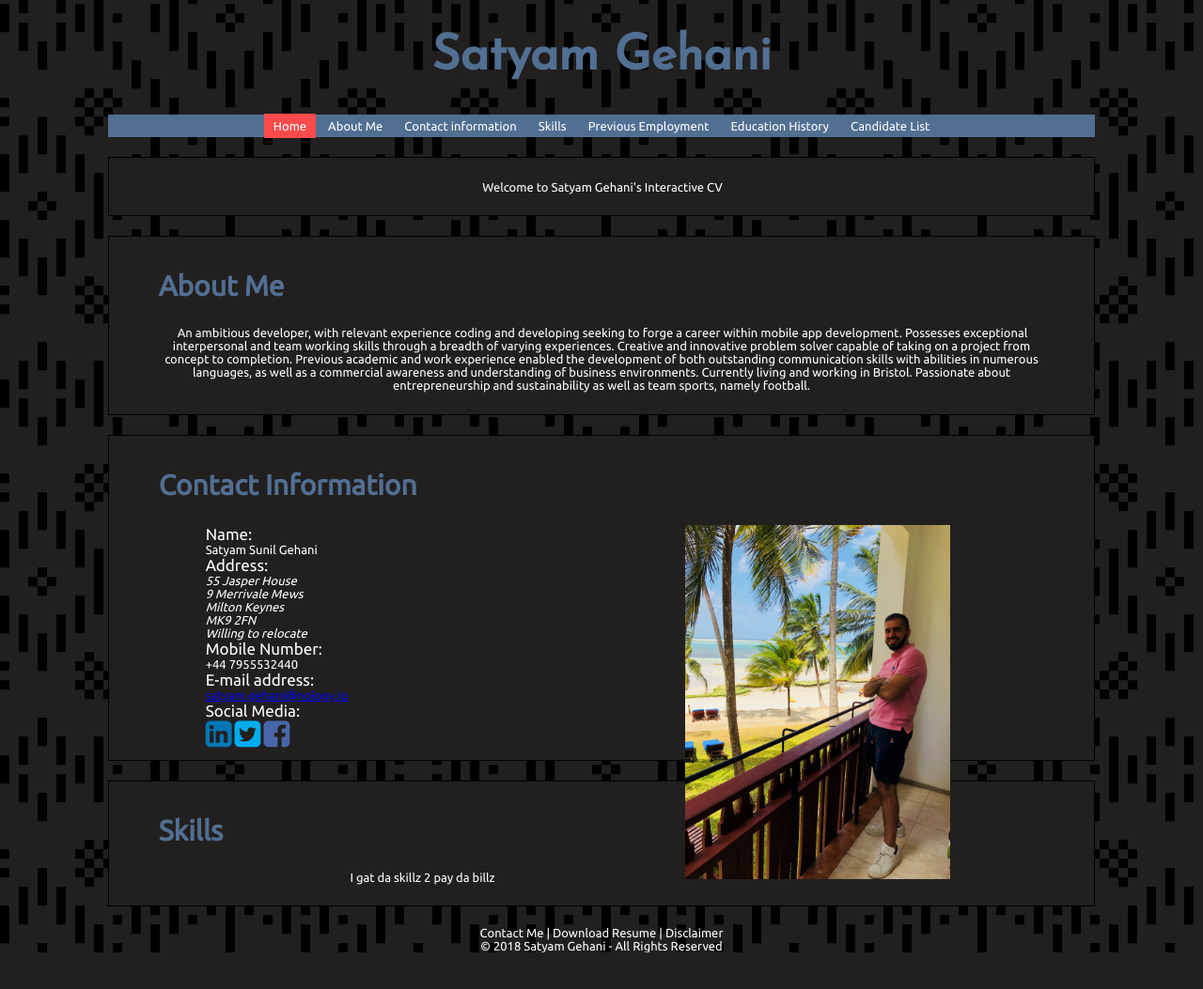
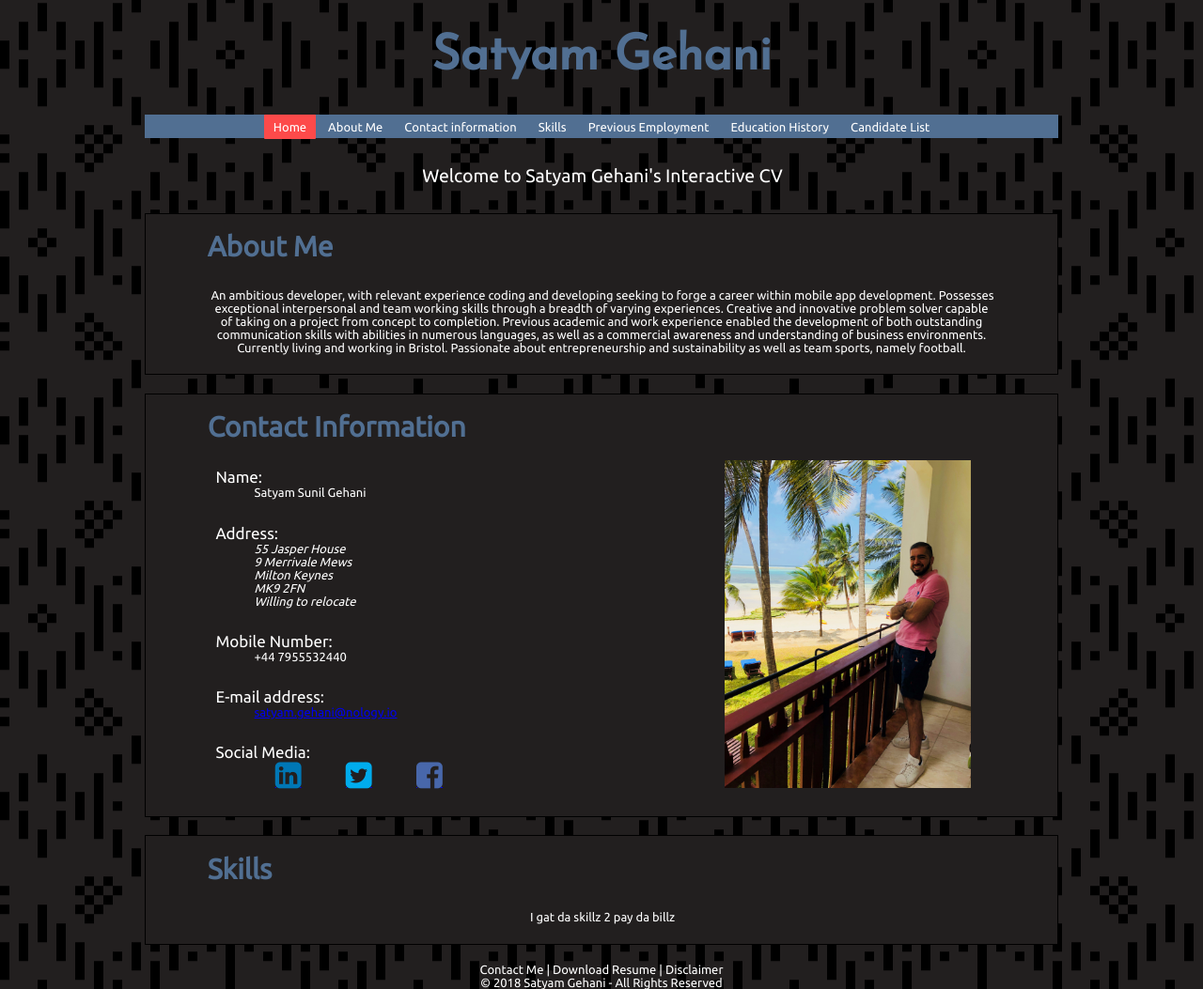
Before and after one commit to Emmanuelnology/CV, a PHP site: page /satyam/index.html in a window 1280 px wide. Shown: the whole page at 94% size. Before the commit the page ends 1014 px from the top, so only its background shows below. Run offline with PHP 8.4, Linux system fonts and the light colour scheme.

Commit message:
layout & padding changes

```diff
--- a/satyam/index.html
+++ b/satyam/index.html
@@ -11,9 +11,8 @@
     <header>
         <h1>Satyam Gehani</h1>
     </header>
-
-        <nav>
-            <div>
+    <nav>
+        <div>
             <ul>
                 <li><a class="selected" href="index.html">Home</a></li>
                 <li><a href="#aboutme">About Me</a></li>
@@ -23,9 +22,8 @@
                 <li><a href="#education">Education History</a></li>
                 <li><a href="/brunel-oct-18/">Candidate List</a></li>
             </ul>
-            </div>
-        </nav>
-
+        </div>
+    </nav>
     <main>
         <div id="introtext" class="content">
             <p>Welcome to Satyam Gehani's Interactive CV</p>
@@ -36,7 +34,9 @@
         </div>
         <div id="contactinfo" class="content">
             <h2>Contact Information</h2>
-            <img src="saty.jpg" alt="satyam gehani" />
+            <div id="satyimage">
+                <img src="saty.jpg" alt="satyam gehani" />
+            </div>
             <li>Name:
                 <div>Satyam Sunil Gehani</div>
             </li>
@@ -59,9 +59,9 @@
             </li>
             <li>Social Media:
                 <div id="socialmedia">
-                <a href="https://uk.linkedin.com/in/satyam-gehani"> <i id="linkedin" class="fa fa-linkedin-square" aria-hidden="true"></i></a>
-                <a href="https://www.twitter.com/satyamos"><i id="twitter" class="fa fa-twitter-square" aria-hidden="true"></i></a>
-                <a href="https://www.facebook.com/satyamos"><i id="facebook" class="fa fa-facebook-square " aria-hidden="true"></i></a>
+                <a href="https://uk.linkedin.com/in/satyam-gehani" target="blank"> <i id="linkedin" class="fa fa-linkedin-square" aria-hidden="true"></i></a>
+                <a href="https://www.twitter.com/satyamos" target="blank"><i id="twitter" class="fa fa-twitter-square" aria-hidden="true"></i></a>
+                <a href="https://www.facebook.com/satyamos" target="blank"><i id="facebook" class="fa fa-facebook-square " aria-hidden="true"></i></a>
                 </div>
             </li>
         </div>
@@ -71,7 +71,7 @@
         </div>
     </main>
     <footer>
-        Contact Me | Download Resume | Disclaimer
+        <div> Contact Me | <a id="bottomnav" href="Satyam Gehani CV.pdf" target="blank">Download Resume</a> | Disclaimer</div>
         <div class="footer">
             &copy; 2018 Satyam Gehani - All Rights Reserved
         </div>
--- a/satyam/styles.css
+++ b/satyam/styles.css
@@ -7,14 +7,14 @@ body{
     background-image:url('folk-pattern.png') ;
     background-position: bottom;
     background-attachment: fixed;
-    padding: 0% 2%;
+    padding: 0% 5%;
     margin: 0% 7%;
 }
 div.content{
     background-color: rgb(34, 31, 31);
     padding: 0.5em;
     border: black solid 1px;
-    padding: 1% 5%;
+    padding: 0% 5%;
     margin: 2% 0%;
 }
 h1{
@@ -25,11 +25,13 @@ h1{
 h2{
     color: #516f92;
     font-size: 2.3em;
+    margin: 2%;
 }
 p{
     text-indent:2px;
     font-size:1em;
     text-align: center;
+    padding: 1% 2%;
 }
 /*nav bar*/
 nav > * {
@@ -40,7 +42,7 @@ nav {
     position: sticky;
     top: 2%;
     text-transform: initial;
-    padding: 0.4em;
+    padding: 0.45em;
 }
 nav ul{
     list-style-type:none;
@@ -65,7 +67,6 @@ li a.selected{
 nav a:hover{
     background-color: rgb(49, 48, 48);
 }
-/*main*/
 main {
     padding: 0% 0%;
     margin: 0% 0%;
@@ -75,26 +76,37 @@ main {
     color: white;
     font-size: 1em;
 }
+#introtext{
+    background-color: inherit;
+    border: none;
+    font-size: 1.5em;
+}
+img{
+    width: 100%;
+    height: 100%;
+}
+#satyimage{
+    float: right;
+    width: 30%;
+    height: 30%;
+}
 li{
     list-style-type: none;
 }
-img{
-    float: right;
-    width: 30%;
-    margin-right: 100px;
-    height: auto;
-}
 #contactinfo li{
     font-size:17px;
-    margin-left: 50px
+    margin-left: 50px;
+    padding: 0% 3%;
+    margin: 3% 0%;
 }
 #contactinfo div{
     font-size:13px;
+    padding: 0% 5%;
 }
 #socialmedia i{
     text-decoration: none;
     margin:0 auto;
-    padding: 0em;
+    padding: 3%;
     font-size: 2.5em;
     display:inline;
 }
@@ -107,3 +119,7 @@ img{
 #facebook{
     color:rgb(72, 103, 170);
 }
+#bottomnav{
+    text-decoration: none;
+    color:white;
+}
```
Also changed, not shown: 1 other file.
